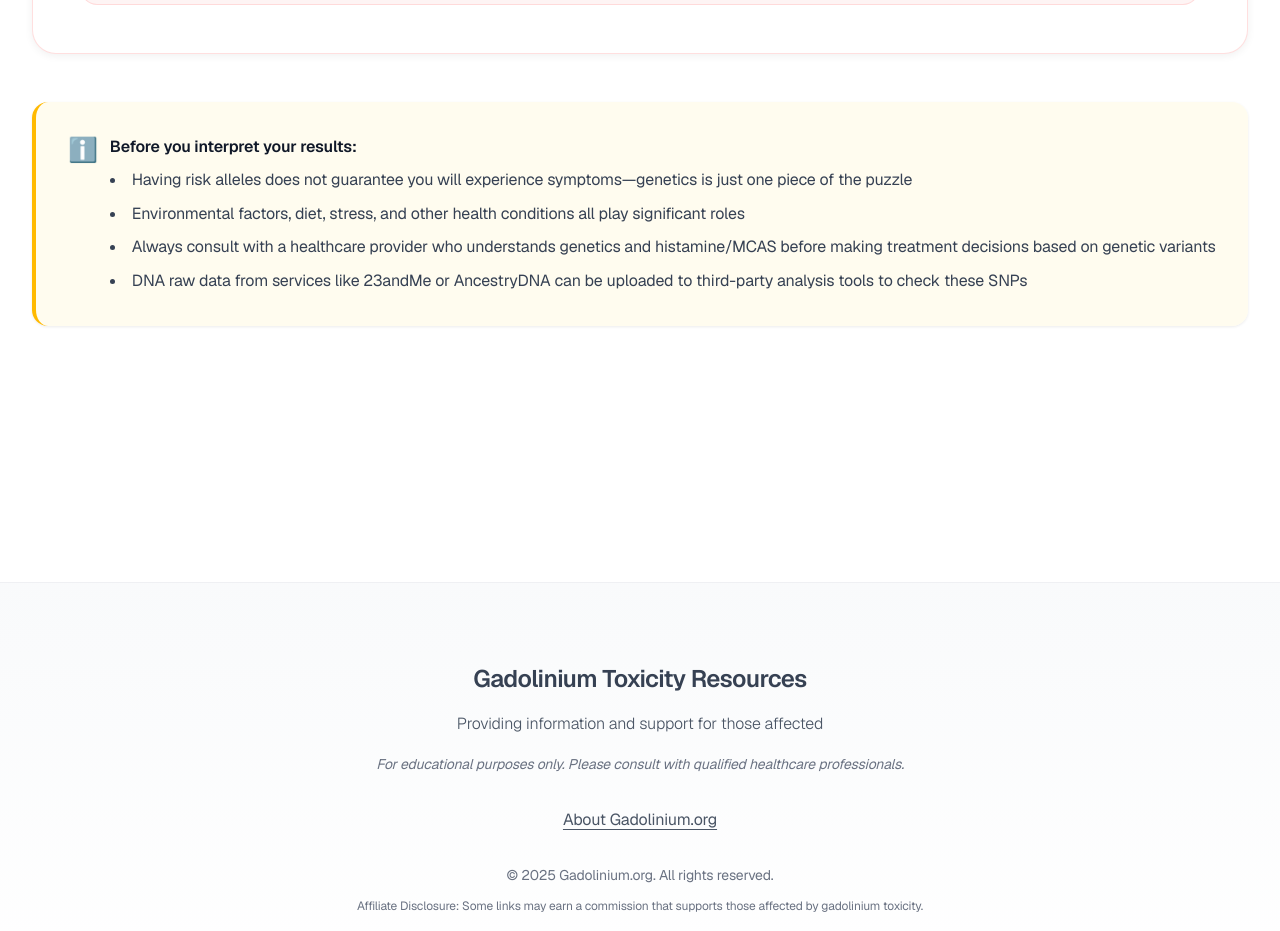
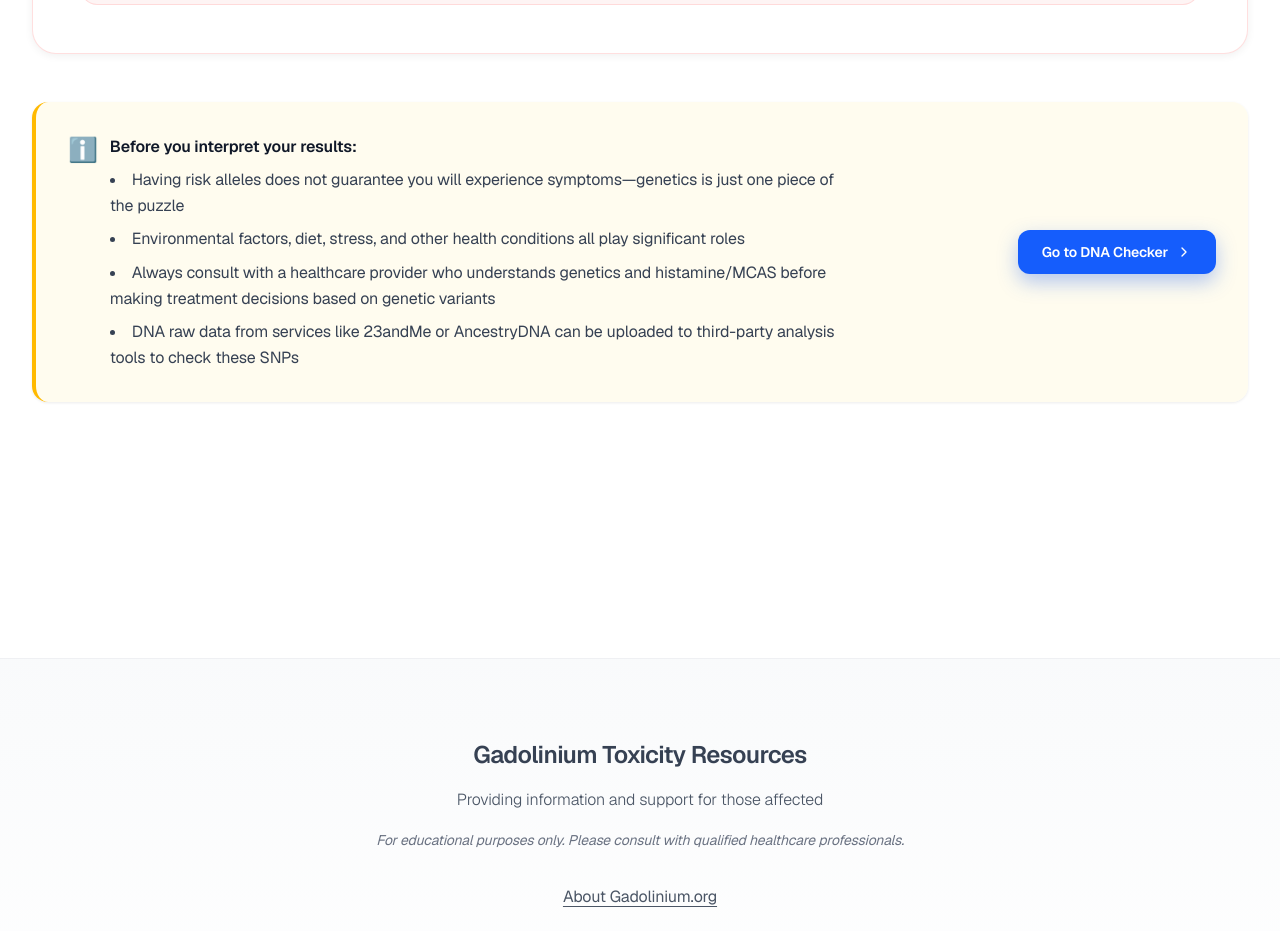
Before and after one commit to helloivanco/gadolinium.org, a Next.js app: page /dna-histamine-mcas in a window 1280 px wide. Shown: the part 7300-8231 px from the top of the page. Built offline with nearby package versions, Linux system fonts and the light colour scheme.

Commit message:
Refactor layout of the DNA Histamine/MCAS page for better organization and user experience. Add a direct link to the DNA Checker for easier navigation. Update HistamineFoodsImage component to improve keyboard accessibility and enhance image display properties.

```diff
--- a/app/dna-histamine-mcas/page.tsx
+++ b/app/dna-histamine-mcas/page.tsx
@@ -642,7 +642,8 @@ const DNAHistamineMCASPage = () => {
 
             {/* Important Note */}
             <section className='bg-amber-50/80 rounded-2xl p-8 border-l-4 border-amber-400 shadow-[0_1px_3px_rgba(0,0,0,0.08)]'>
-              <div className='flex items-start gap-3'>
+              <div className='flex flex-col gap-6 md:flex-row md:items-start md:justify-between'>
+                <div className='flex items-start gap-3 md:max-w-3xl'>
                   <span className='text-2xl'>ℹ️</span>
                   <div>
                     <p className='font-semibold text-gray-900 mb-2'>
@@ -650,24 +651,37 @@ const DNAHistamineMCASPage = () => {
                     </p>
                     <ul className='space-y-2 text-gray-700 list-disc list-inside'>
                       <li>
-                      Having risk alleles does not guarantee you will experience
-                      symptoms—genetics is just one piece of the puzzle
+                        Having risk alleles does not guarantee you will
+                        experience symptoms—genetics is just one piece of the
+                        puzzle
                       </li>
                       <li>
                         Environmental factors, diet, stress, and other health
                         conditions all play significant roles
                       </li>
                       <li>
-                      Always consult with a healthcare provider who understands
-                      genetics and histamine/MCAS before making treatment
-                      decisions based on genetic variants
+                        Always consult with a healthcare provider who
+                        understands genetics and histamine/MCAS before making
+                        treatment decisions based on genetic variants
                       </li>
                       <li>
-                      DNA raw data from services like 23andMe or AncestryDNA can
-                      be uploaded to third-party analysis tools to check these
-                      SNPs
+                        DNA raw data from services like 23andMe or AncestryDNA
+                        can be uploaded to third-party analysis tools to check
+                        these SNPs
                       </li>
                     </ul>
+                  </div>
+                </div>
+                <div className='md:self-center'>
+                  <Link
+                    href='/dna-checker'
+                    className='inline-flex items-center rounded-xl bg-blue-600 px-6 py-3 text-sm font-semibold text-white shadow-[0_8px_20px_rgba(37,99,235,0.35)] hover:bg-blue-700 hover:shadow-[0_10px_26px_rgba(37,99,235,0.45)] transition-all duration-300 focus-visible:outline-2 focus-visible:outline-blue-600 focus-visible:outline-offset-3'>
+                    <span>Go to DNA Checker</span>
+                    <ChevronRight
+                      className='w-4 h-4 ml-2 translate-x-0 group-hover:translate-x-0.5'
+                      aria-hidden='true'
+                    />
+                  </Link>
                 </div>
               </div>
             </section>
--- a/components/HistamineFoodsImage.tsx
+++ b/components/HistamineFoodsImage.tsx
@@ -4,7 +4,7 @@ import Image from 'next/image';
 import {
   useEffect,
   useState,
-  type KeyboardEvent,
+  type KeyboardEvent as ReactKeyboardEvent,
   type MouseEvent,
 } from 'react';
 
@@ -20,7 +20,7 @@ const HistamineFoodsImage = () => {
     setIsOpen(false);
   };
 
-  const handleKeyDown = (event: KeyboardEvent<HTMLDivElement>) => {
+  const handleKeyDown = (event: ReactKeyboardEvent<HTMLDivElement>) => {
     if (event.key === 'Escape') {
       setIsOpen(false);
     }
@@ -93,7 +93,7 @@ const HistamineFoodsImage = () => {
                 alt='Enlarged illustration of common high histamine foods that some people may choose to limit or avoid.'
                 width={1600}
                 height={1066}
-                className='w-full h-auto object-contain'
+                className='w-full h-auto max-h-[75vh] md:max-h-[80vh] object-contain'
                 priority={false}
               />
             </div>
```
Lines whose indentation alone changed are shown as unchanged.
